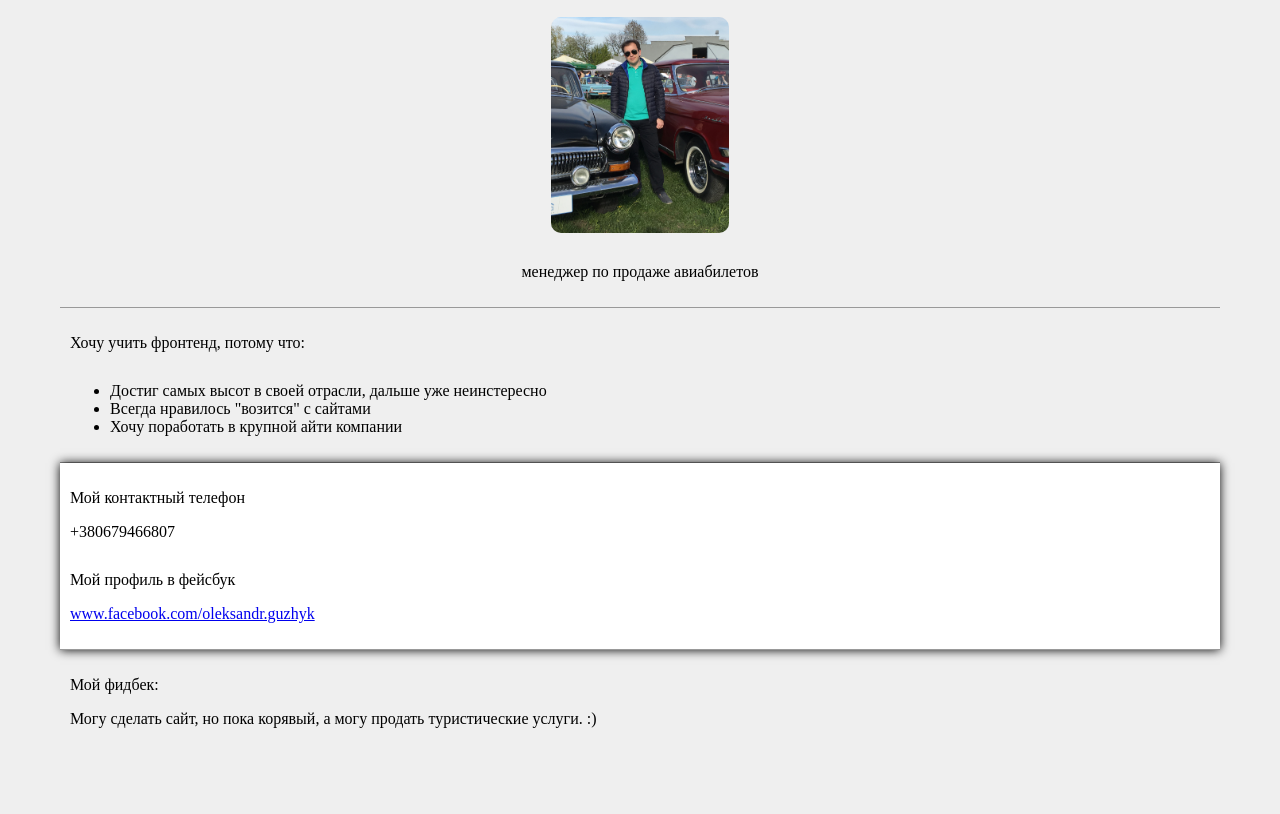
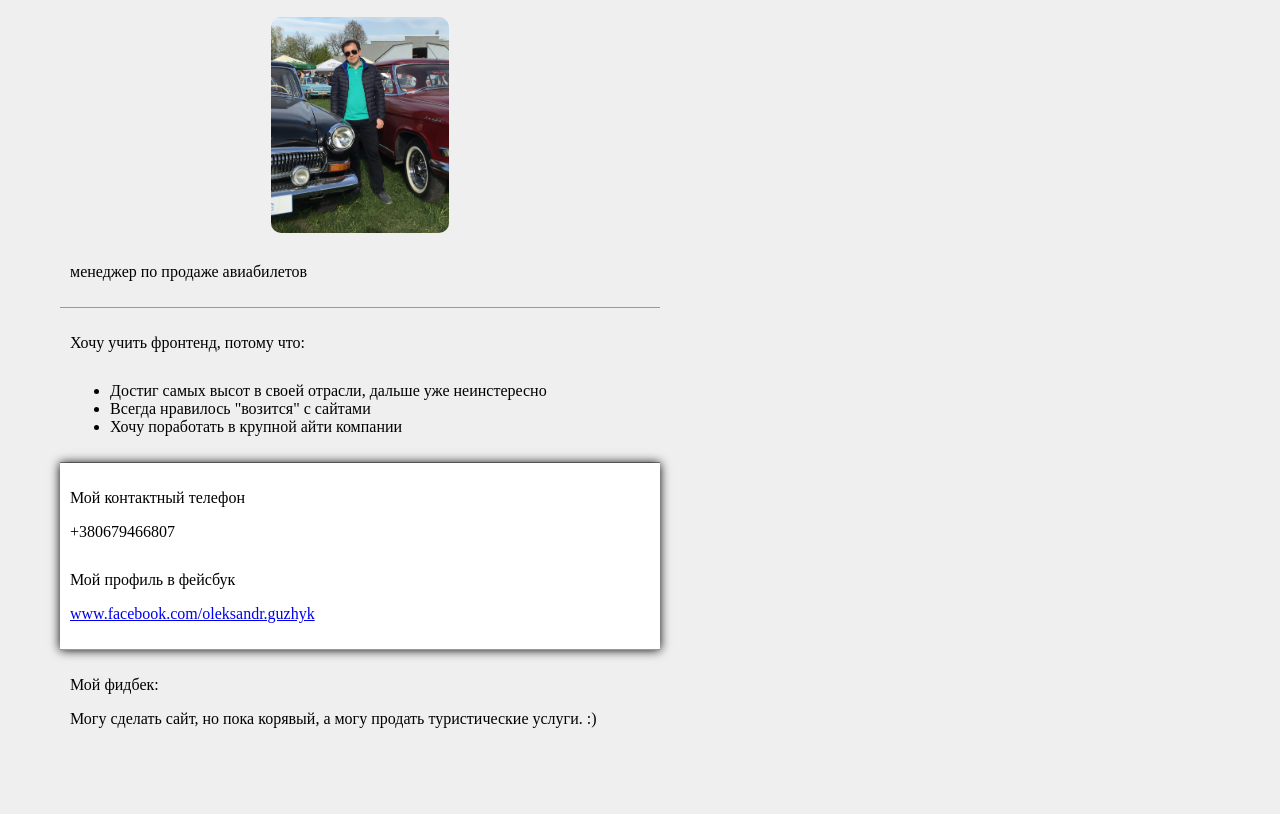
Before and after one commit to aleksandrguzhyk/aleksandrguzhyk.github.io, a plain HTML site: page GoIt/HW1/HW1.html in a window 1280 px wide. Shown: the part 143-957 px from the top of the page. Drawn offline with Linux system fonts and the light colour scheme.

Commit message:
some changes in code

```diff
--- a/GoIt/HW1/css/style.css
+++ b/GoIt/HW1/css/style.css
@@ -1,4 +1,5 @@
 body {
+  width: 600px;
   margin: 50px;
   background-color: #efefef;
   padding: 10px;
@@ -9,7 +10,7 @@ h1 {
 
 .about_me {
   border-bottom: 1px solid #999;
-  text-align: center;
+  text-align: left;
   padding: 10px;
 }
 
```
